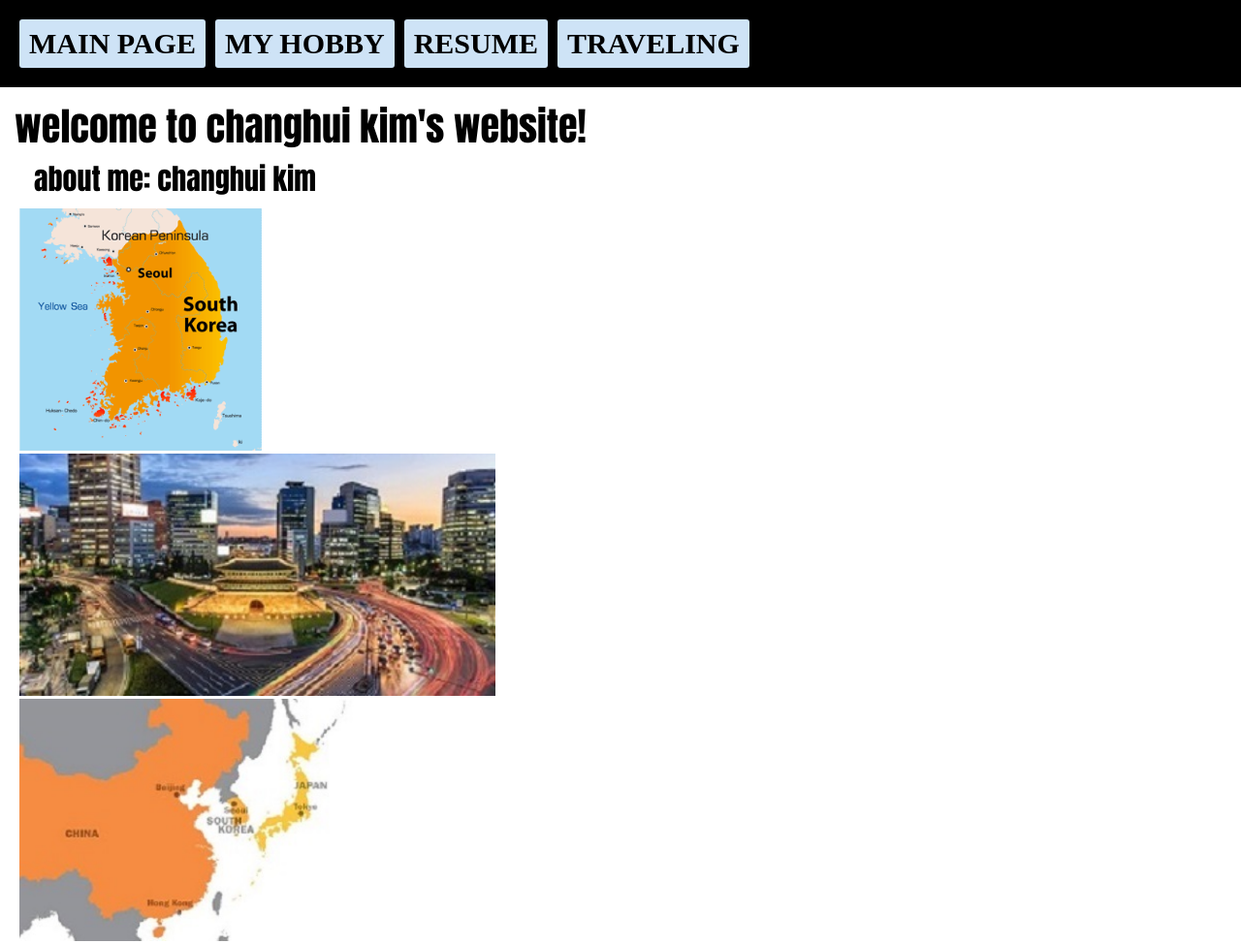
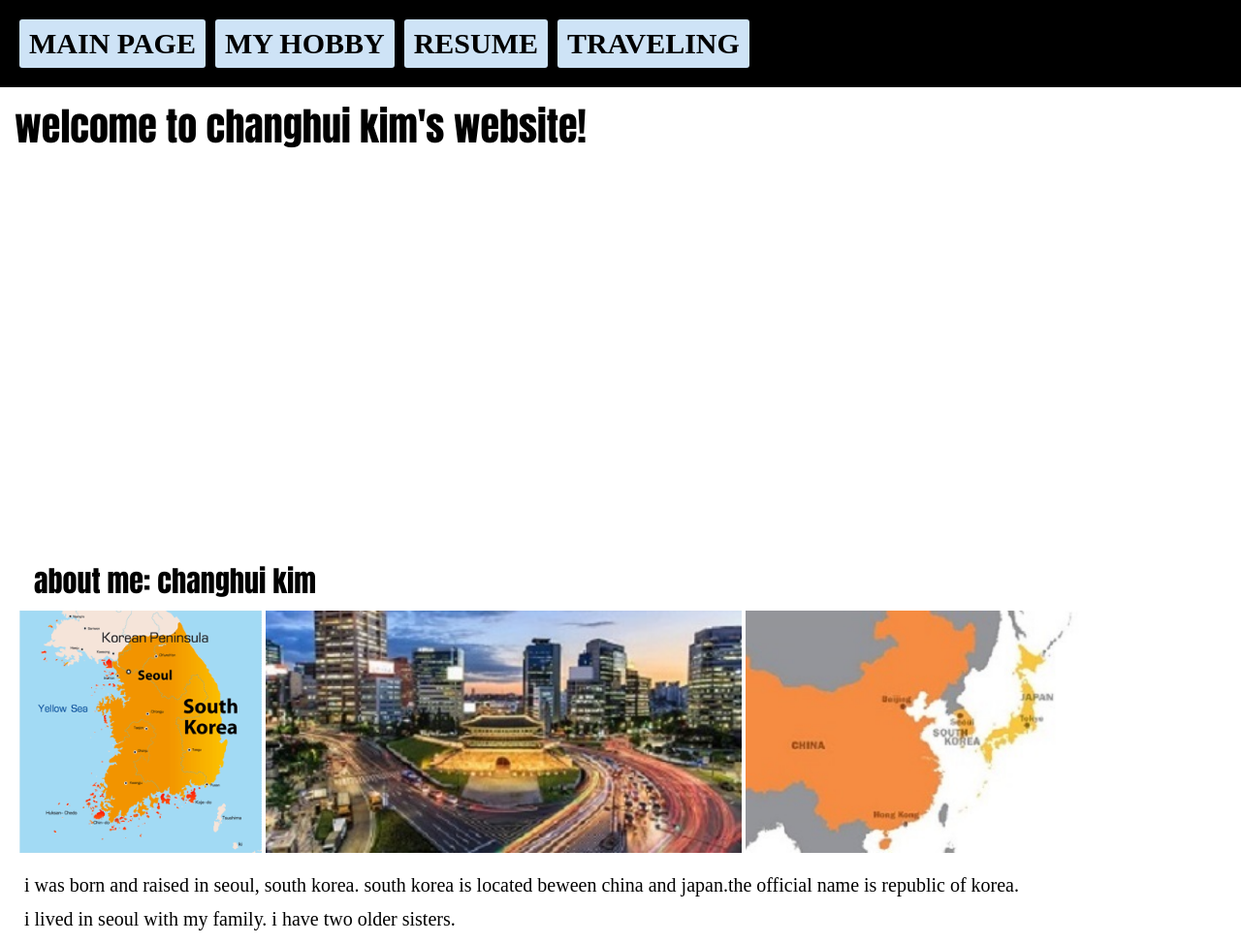
Before and after one commit to changhuikim/itmd361_fall2017_project3, a plain HTML site: page index.html in a window 1280 px wide. Shown: the top 974 px of the page at 97% size. Drawn offline with Linux system fonts and the light colour scheme; some packages are replaced by stand-ins of ours; a web font is replaced by a local one.

Commit message:
modifying

```diff
--- a/index.html
+++ b/index.html
@@ -22,7 +22,7 @@
     </nav>
 	</header>
 	<h1>welcome to changhui kim's website!</h1>
-	<div id="map"><div>
+	<div id="map"></div>
 	<div id ="koreaphoto">
 	  <h2>about me: changhui kim  </h2>
 	  <img class="city1" src="image/korea_peninsula.gif" alt ="korea peninsula" title="korea peninsula" >
--- a/style.css
+++ b/style.css
@@ -156,7 +156,6 @@ margin-bottom:15px;
 	float:left;
 	overflow:hidden;
 }
-clear
 /*end of hobbies style*/
 
 /*start resume style*/
```
